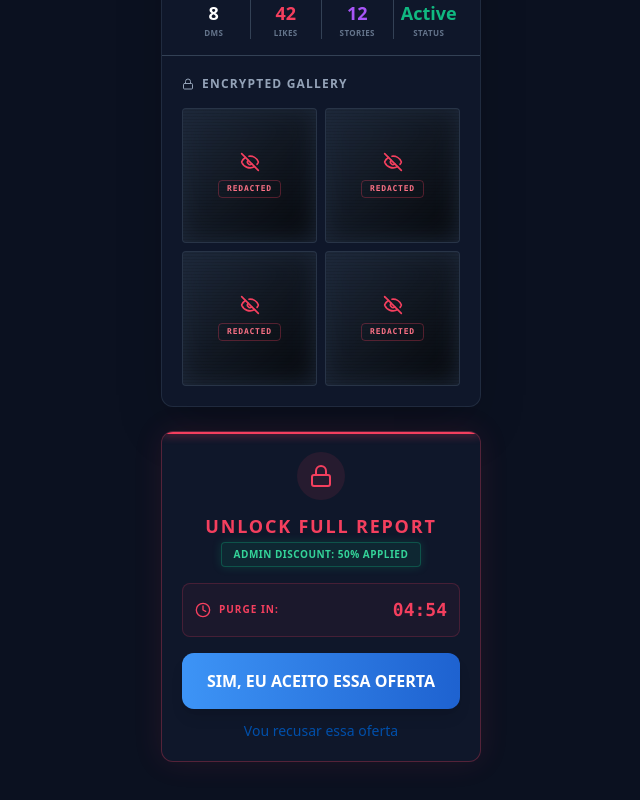
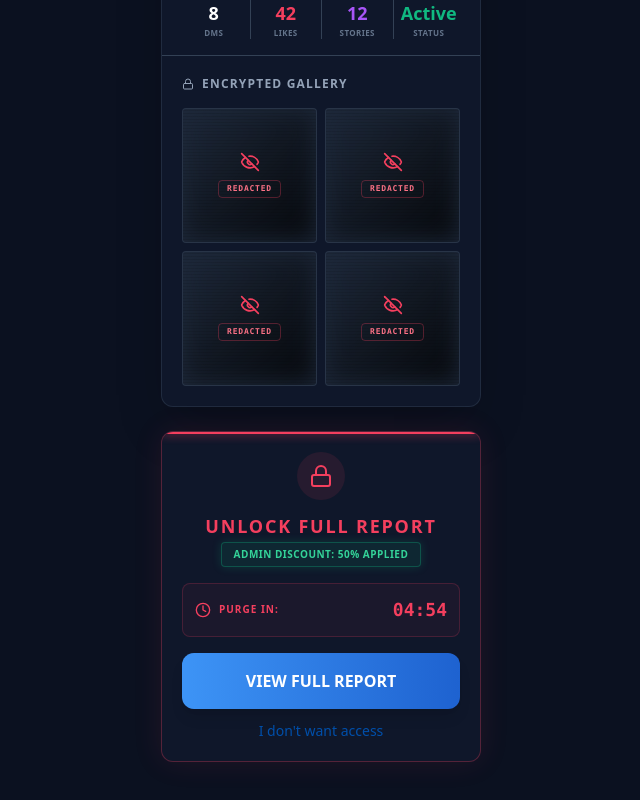
Before and after one commit to madsonpapito/infid_v2, a Next.js app: page /downsell-2-fp in a window 1280 px wide. Shown: the part 394-1194 px from the top of the page, without its empty margins (319-959 px from the left). Built offline with nearby package versions, Linux system fonts and the light colour scheme.

Commit message:
feat: Update button texts to English in upsell/downsell pages

```diff
--- a/app/downsell-1-fp/page.tsx
+++ b/app/downsell-1-fp/page.tsx
@@ -87,8 +87,8 @@ export default function Downsell1FPPage() {
                         </div>
 
                         <div className="w-full flex flex-col items-center gap-3">
-                            <a href="javascript:void(0)" data-fortpay="emp8eejzsw" className="fortpay_btn w-full py-4 bg-gradient-to-r from-[#3d94f6] to-[#1e62d0] text-white font-bold rounded-xl shadow-lg transition-all text-center">SIM, EU ACEITO ESSA OFERTA</a>
-                            <a href="/upsell-2-fp" className="text-[#004faa] text-sm hover:underline">Vou recusar essa oferta</a>
+                            <a href="javascript:void(0)" data-fortpay="emp8eejzsw" className="fortpay_btn w-full py-4 bg-gradient-to-r from-[#3d94f6] to-[#1e62d0] text-white font-bold rounded-xl shadow-lg transition-all text-center">VIEW FULL REPORT</a>
+                            <a href="/upsell-2-fp" className="text-[#004faa] text-sm hover:underline">I don't want access</a>
                         </div>
                     </div>
                 </div>
--- a/app/downsell-2-fp/page.tsx
+++ b/app/downsell-2-fp/page.tsx
@@ -149,16 +149,15 @@ export default function Downsell2FPPage() {
                             data-fortpay="pat5wfnksy"
                             className="fortpay_btn w-full py-4 bg-gradient-to-r from-[#3d94f6] to-[#1e62d0] hover:from-[#4da3ff] hover:to-[#2a75e8] text-white font-bold rounded-xl shadow-lg transition-all transform hover:scale-[1.02] text-center"
                         >
-                            SIM, EU ACEITO ESSA OFERTA
+                            VIEW FULL REPORT
                         </a>
                         <a
                             href="/thanks"
                             data-downsell="/thanks"
                             className="fortpay_downsell text-[#004faa] text-sm hover:underline"
                         >
-                            Vou recusar essa oferta
-                        </a>
-                    </div>
+                            I don't want access
+                        </a>                    </div>
                 </div>
 
             </div>
--- a/app/upsell-1-fp/page.tsx
+++ b/app/upsell-1-fp/page.tsx
@@ -379,8 +379,8 @@ export default function Upsell1FPPage() {
               <p className="text-sm text-slate-400">Get instant access to all recovered data, messages, and media.</p>
 
               <div className="w-full flex flex-col items-center gap-3 pt-2">
-                <a href="javascript:void(0)" data-fortpay="3diwhi3kqn" className="fortpay_btn w-full py-4 bg-gradient-to-r from-[#3d94f6] to-[#1e62d0] text-white font-bold rounded-xl shadow-lg transition-all text-center">SIM, EU ACEITO ESSA OFERTA</a>
-                <a href="/downsell-1-fp" className="text-[#004faa] text-sm hover:underline">Vou recusar essa oferta</a>
+                <a href="javascript:void(0)" data-fortpay="3diwhi3kqn" className="fortpay_btn w-full py-4 bg-gradient-to-r from-[#3d94f6] to-[#1e62d0] text-white font-bold rounded-xl shadow-lg transition-all text-center">VIEW FULL REPORT</a>
+                <a href="/downsell-1-fp" className="text-[#004faa] text-sm hover:underline">I don't want access</a>
               </div>
             </div>
           </div>
--- a/app/upsell-2-fp/page.tsx
+++ b/app/upsell-2-fp/page.tsx
@@ -163,7 +163,7 @@ export default function Upsell2FPPage() {
                             <div className="inline-flex items-center justify-center w-12 h-12 bg-rose-500/10 rounded-full border border-rose-500/30"><Lock className="w-6 h-6 text-rose-400" /></div>
                             <h2 className="text-xl font-bold text-white">Unlock Full Report</h2>
                             <div className="w-full flex flex-col items-center gap-3 pt-2">
-                                <a href="javascript:void(0)" data-fortpay="nqozvq7tqg" className="fortpay_btn w-full py-4 bg-gradient-to-r from-[#3d94f6] to-[#1e62d0] text-white font-bold rounded-xl shadow-lg text-center">SIM, EU ACEITO ESSA OFERTA</a>                                <a href="/downsell-2-fp" className="text-[#004faa] text-sm hover:underline">Vou recusar essa oferta</a>
+                                <a href="javascript:void(0)" data-fortpay="nqozvq7tqg" className="fortpay_btn w-full py-4 bg-gradient-to-r from-[#3d94f6] to-[#1e62d0] text-white font-bold rounded-xl shadow-lg text-center">VIEW FULL REPORT</a>                                <a href="/downsell-2-fp" className="text-[#004faa] text-sm hover:underline">I don't want access</a>
                             </div>
                         </div>
                     </div>
```
